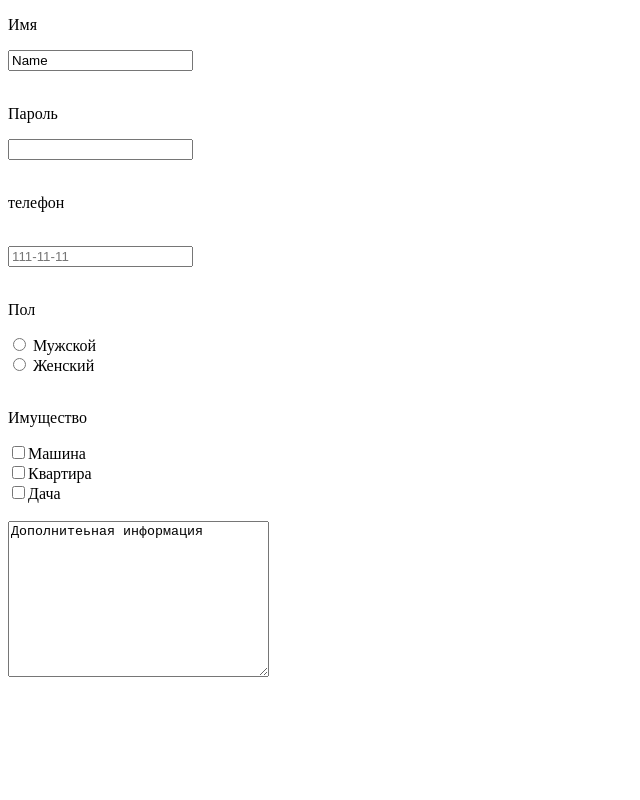
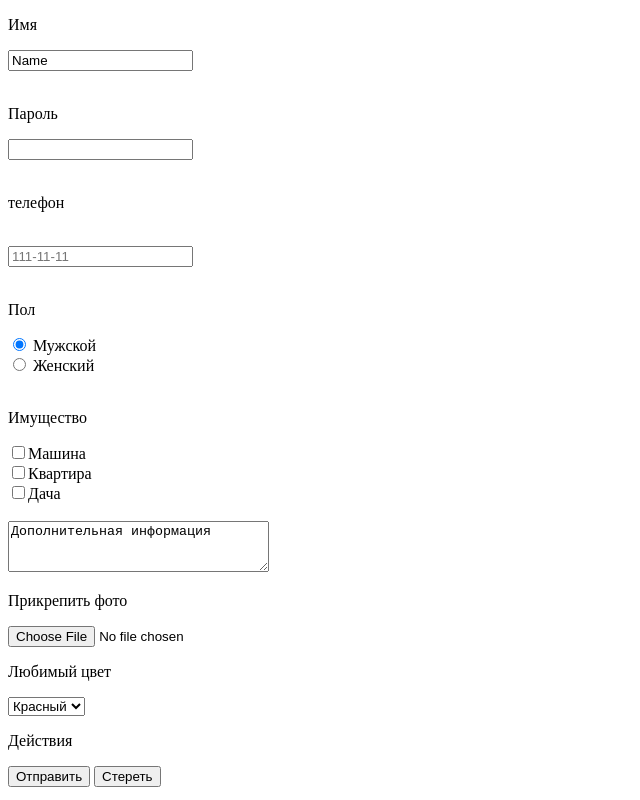
Before and after one commit to z21mwKYq/html_youtube, a plain HTML site: page Html_tag_4/form.html in a window 1280 px wide. Shown: the whole page, without its empty margins (0-640 px from the left). Drawn offline with Linux system fonts and the light colour scheme.

Commit message:
Done form.html

```diff
--- a/Html_tag_4/form.html
+++ b/Html_tag_4/form.html
@@ -26,7 +26,7 @@
         <br>
             <p>Пол</p>
         <div>
-            <input tabindex="4" type="radio" name="sex"> Мужской
+            <input checked tabindex="4" type="radio" name="sex"> Мужской
         </div>
         <div>
             <input tabindex="4" type="radio" name="sex"> Женский
@@ -38,9 +38,19 @@
         <div><input tabindex="7" type="checkbox" name="Country_house">Дача</div>
         <br>
         <div>
-            <textarea placeholder="8" name="Addition" id="" cols="30" rows="10">Дополнитеьная информация</textarea>
+            <textarea placeholder="Дополнительная информация" tabindex="8" name="Addition" cols="30" rows="3">Дополнительная информация</textarea>
         </div>
-
+        <p>Прикрепить фото</p>
+        <input tabindex="9" type="file" name="file" >
+        <p>Любимый цвет</p>
+        <select tabindex="10" name="sel" >
+            <option value="red">Красный</option>
+            <option value="green">Зеленый</option>
+            <option value="white">Белый</option>
+        </select>
+        <p>Действия</p>
+        <button tabindex="11" type="submit">Отправить</button>
+        <button tabindex="12" type="reset">Стереть</button>
     </form>
 </body>
 </html>
```
